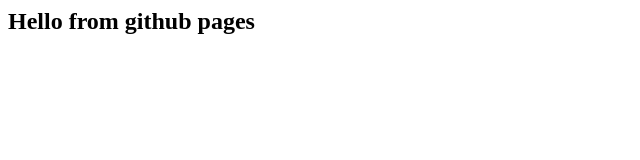
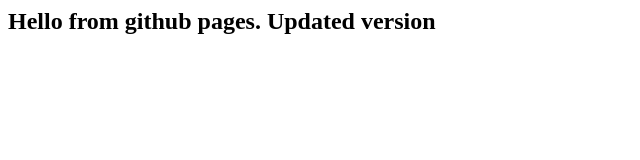
Before and after one commit to tsogi/step-project, a plain HTML site: page index.html in a window 1280 px wide. Shown: the whole page, without its empty margins (0-640 px from the left). Drawn offline with Linux system fonts and the light colour scheme.

Commit message:
Update index.html

```diff
--- a/index.html
+++ b/index.html
@@ -1 +1 @@
-<h2>Hello from github pages</h2>
+<h2>Hello from github pages. Updated version</h2>
```
